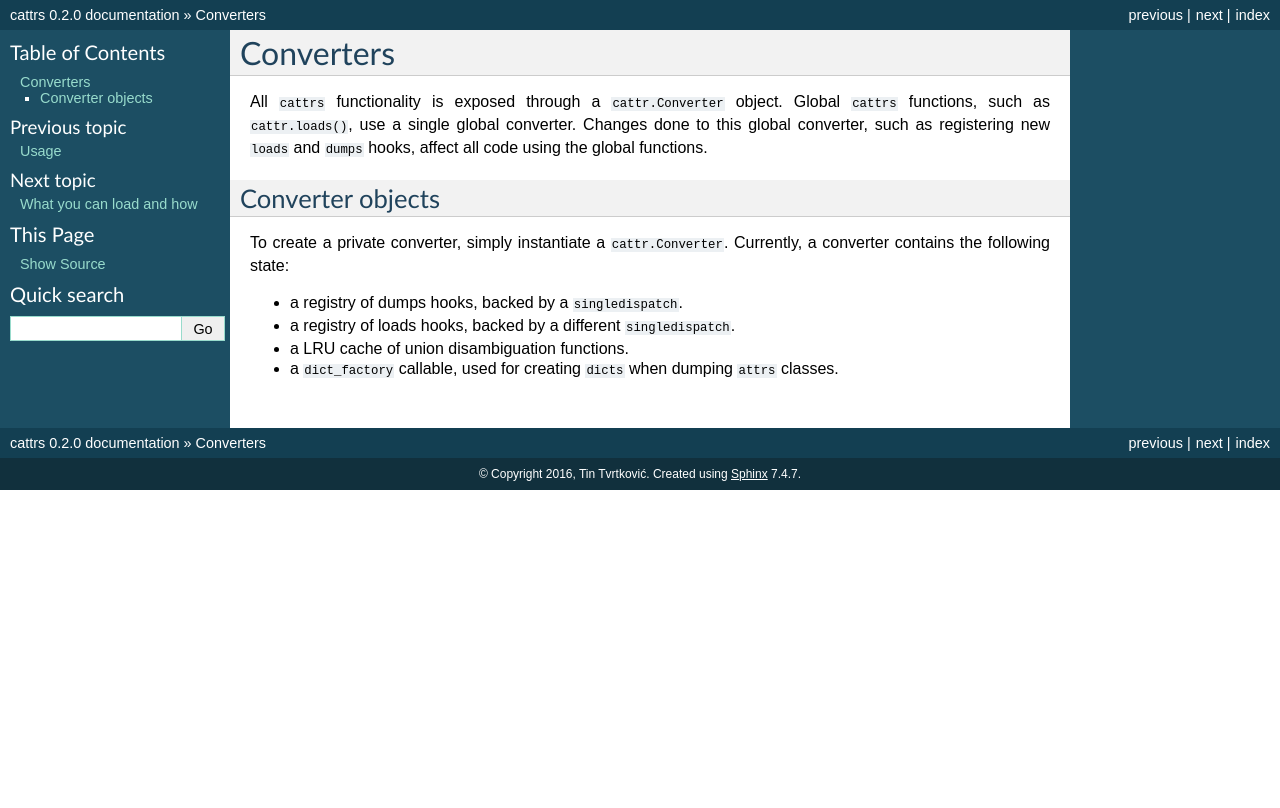
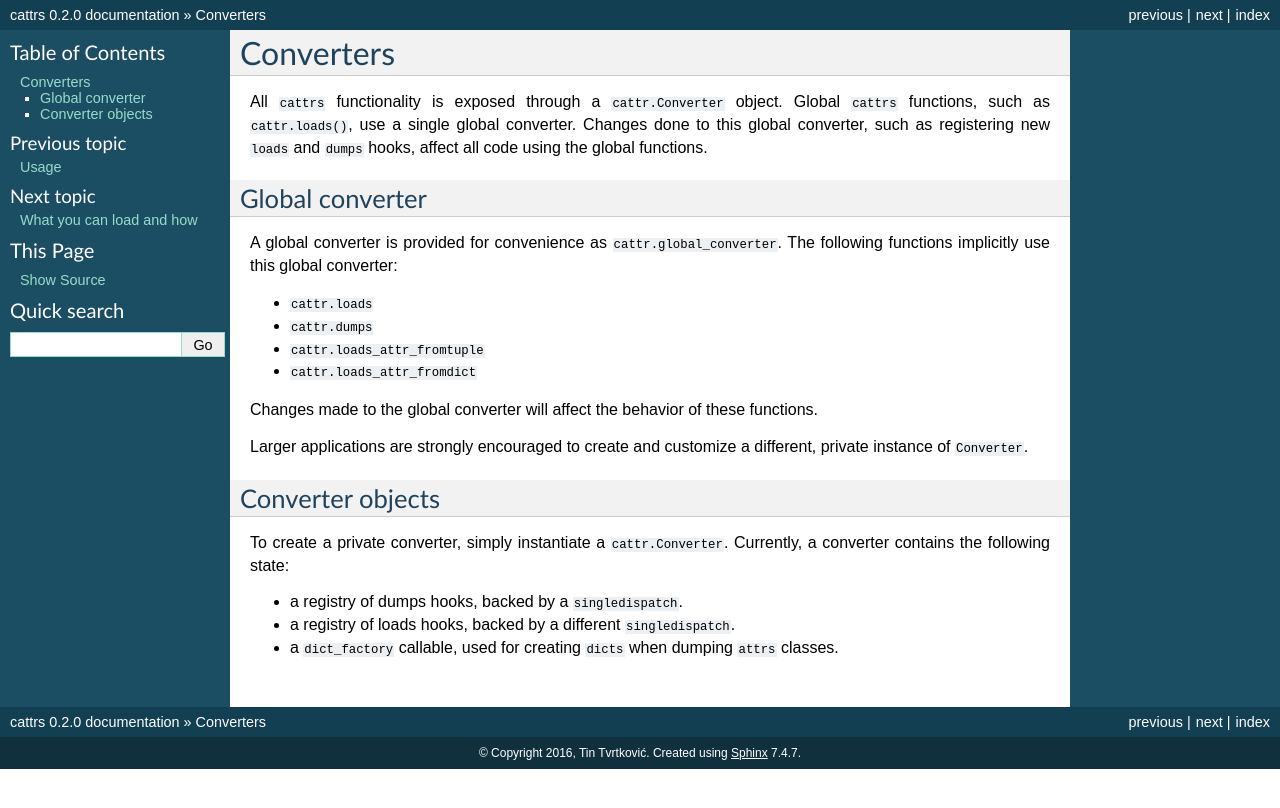
Before and after one commit to busgaidw2/cattrs, a Sphinx documentation site: the page built from docs/converters.rst, in a window 1280 px wide. Shown: the top 808 px of the page. Built offline with Sphinx 7.4.7, drawn with Linux system fonts in a browser that asks for light colours.

```diff
--- a/docs/converters.rst
+++ b/docs/converters.rst
@@ -7,6 +7,23 @@ Global ``cattrs`` functions, such as ``cattr.loads()``, use a single global
 converter. Changes done to this global converter, such as registering new
 ``loads`` and ``dumps`` hooks, affect all code using the global functions.
 
+Global converter
+----------------
+
+A global converter is provided for convenience as ``cattr.global_converter``.
+The following functions implicitly use this global converter:
+
+* ``cattr.loads``
+* ``cattr.dumps``
+* ``cattr.loads_attr_fromtuple``
+* ``cattr.loads_attr_fromdict``
+
+Changes made to the global converter will affect the behavior of these
+functions.
+
+Larger applications are strongly encouraged to create and customize a different,
+private instance of ``Converter``.
+
 Converter objects
 -----------------
 
@@ -15,6 +32,5 @@ Currently, a converter contains the following state:
 
 * a registry of dumps hooks, backed by a ``singledispatch``.
 * a registry of loads hooks, backed by a different ``singledispatch``.
-* a LRU cache of union disambiguation functions.
 * a ``dict_factory`` callable, used for creating ``dicts`` when dumping
   ``attrs`` classes.
```
Also changed, not shown: README.rst (+7 -0 lines), docs/dumping.rst (+7 -0 lines), docs/loading.rst (+7 -0 lines).
